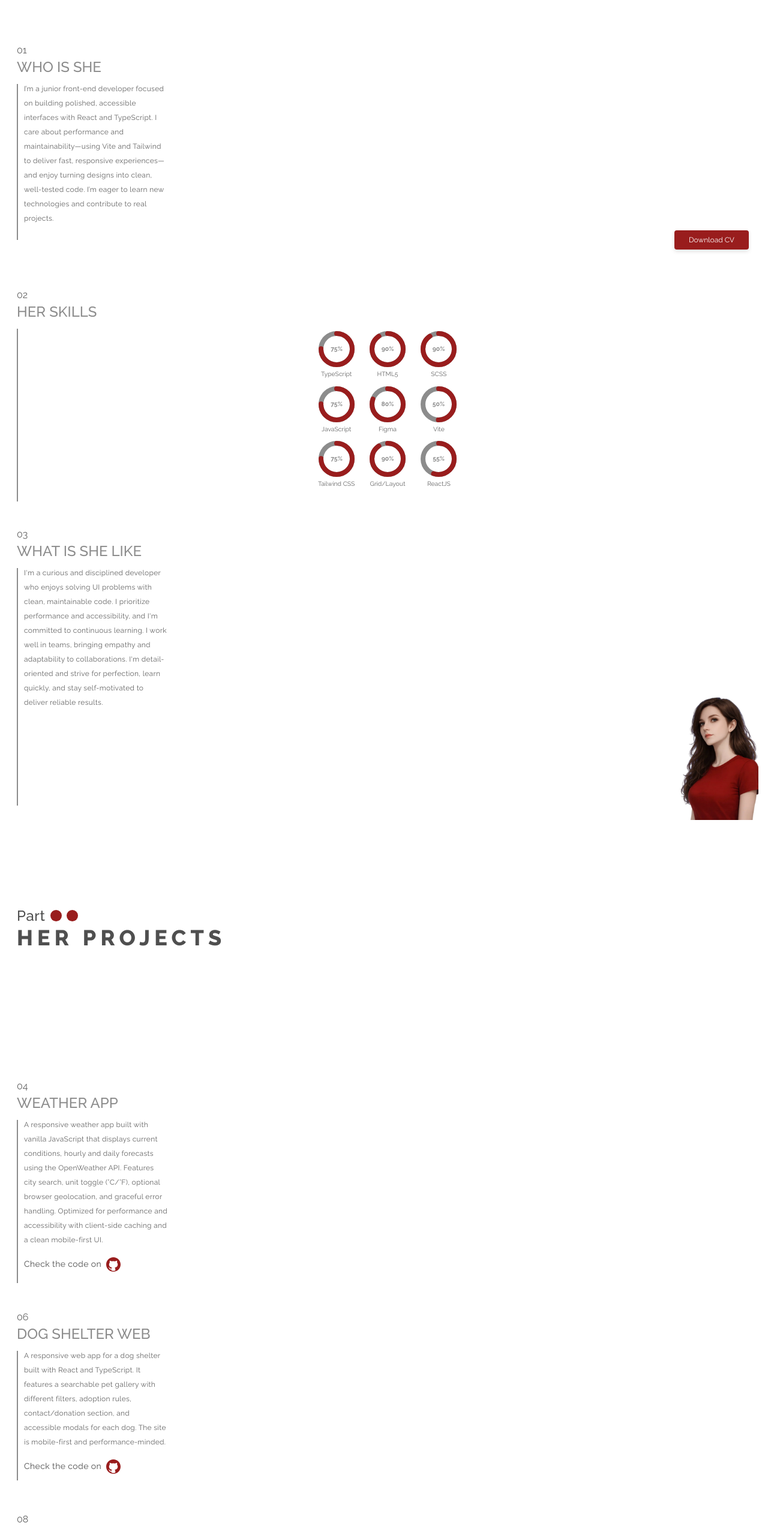
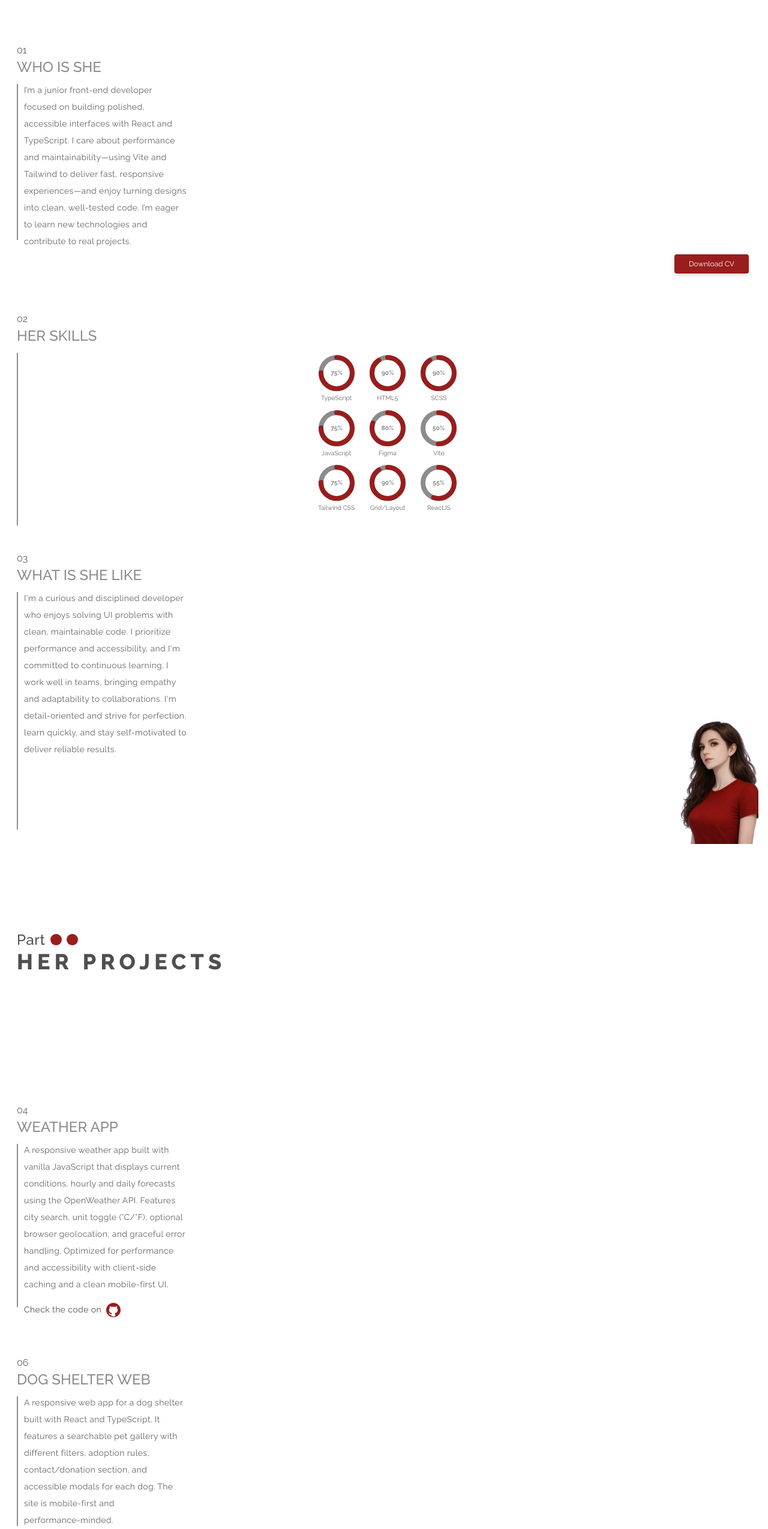
Before and after one commit to bavayra/Portfolio, a React (Vite) app: page / in a window 1280 px wide. Shown: the part 1160-3709 px from the top of the page at 60% size. Built offline with nearby package versions, Linux system fonts and the light colour scheme.

Commit message:
style(text blocks): increased font size and max-w of texts' containers for devices with min-w-360

```diff
--- a/src/sections/About.tsx
+++ b/src/sections/About.tsx
@@ -14,7 +14,7 @@ const About = () => {
       <p className="text-text">01</p>
       <h2 className="text-2xl text-grey-2 font-medium">WHO IS SHE</h2>
 
-      <p className="mt-2 text-xs text-text leading-loose tracking-wide ml-3 w-full max-w-60 wrap-break-words whitespace-normal">
+      <p className="mt-2 text-xs min-[360px]:text-sm min-[360px]:max-w-68 text-text leading-loose tracking-wide ml-3 w-full max-w-60 wrap-break-words whitespace-normal">
         I’m a junior front‑end developer focused on building polished,
         accessible interfaces with React and TypeScript. I care about
         performance and maintainability—using Vite and Tailwind to deliver fast,
--- a/src/sections/Description.tsx
+++ b/src/sections/Description.tsx
@@ -12,7 +12,7 @@ export const Description = () => {
       />
       <p className="text-text">03</p>
       <h2 className="text-2xl text-grey-2 font-medium">WHAT IS SHE LIKE</h2>
-      <p className="mt-2 text-xs text-text leading-loose tracking-wide ml-3 w-full max-w-60 wrap-break-words whitespace-normal">
+      <p className="mt-2 text-xs min-[360px]:text-sm min-[360px]:max-w-68 text-text leading-loose tracking-wide ml-3 w-full max-w-60 wrap-break-words whitespace-normal">
         I'm a curious and disciplined developer who enjoys solving UI problems
         with clean, maintainable code. I prioritize performance and
         accessibility, and I'm committed to continuous learning. I work well in
--- a/src/sections/DogShelter.tsx
+++ b/src/sections/DogShelter.tsx
@@ -13,7 +13,7 @@ export const DogShelter = () => {
       />
       <p className="text-text">06</p>
       <h2 className="text-2xl text-grey-2 font-medium">DOG SHELTER WEB</h2>
-      <p className="mt-2 text-xs text-text leading-loose tracking-wide ml-3 w-full max-w-60 wrap-break-words whitespace-normal">
+      <p className="mt-2 text-xs min-[360px]:text-sm min-[360px]:max-w-68 text-text leading-loose tracking-wide ml-3 w-full max-w-60 wrap-break-words whitespace-normal">
         A responsive web app for a dog shelter built with React and TypeScript.
         It features a searchable pet gallery with different filters, adoption
         rules, contact/donation section, and accessible modals for each dog. The
--- a/src/sections/Portfolio.tsx
+++ b/src/sections/Portfolio.tsx
@@ -15,7 +15,7 @@ export const Portfolio = () => {
       <h2 className="text-2xl text-grey-2 font-medium">
         THIS PORTFOLIO <span className="text-accent-red font-bold">:)</span>
       </h2>
-      <p className="mt-2 text-xs text-text leading-loose tracking-wide ml-3 w-full max-w-60 wrap-break-words whitespace-normal">
+      <p className="mt-2 text-xs min-[360px]:text-sm min-[360px]:max-w-68 text-text leading-loose tracking-wide ml-3 w-full max-w-60 wrap-break-words whitespace-normal">
         A responsive, performance‑focused personal portfolio showcasing my
         projects, process and measurable improvements. Built with modern tooling
         to demonstrate UI implementation, accessibility and deployment
--- a/src/sections/WeatherApp.tsx
+++ b/src/sections/WeatherApp.tsx
@@ -13,7 +13,7 @@ export const WeatherApp = () => {
       />
       <p className="text-text">04</p>
       <h2 className="text-2xl text-grey-2 font-medium">WEATHER APP</h2>
-      <p className="mt-2 text-xs text-text leading-loose tracking-wide ml-3 w-full max-w-60 wrap-break-words whitespace-normal">
+      <p className="mt-2 text-xs min-[360px]:text-sm min-[360px]:max-w-68 text-text leading-loose tracking-wide ml-3 w-full max-w-60 wrap-break-words whitespace-normal">
         A responsive weather app built with vanilla JavaScript that displays
         current conditions, hourly and daily forecasts using the OpenWeather
         API. Features city search, unit toggle (°C/°F), optional browser
```
